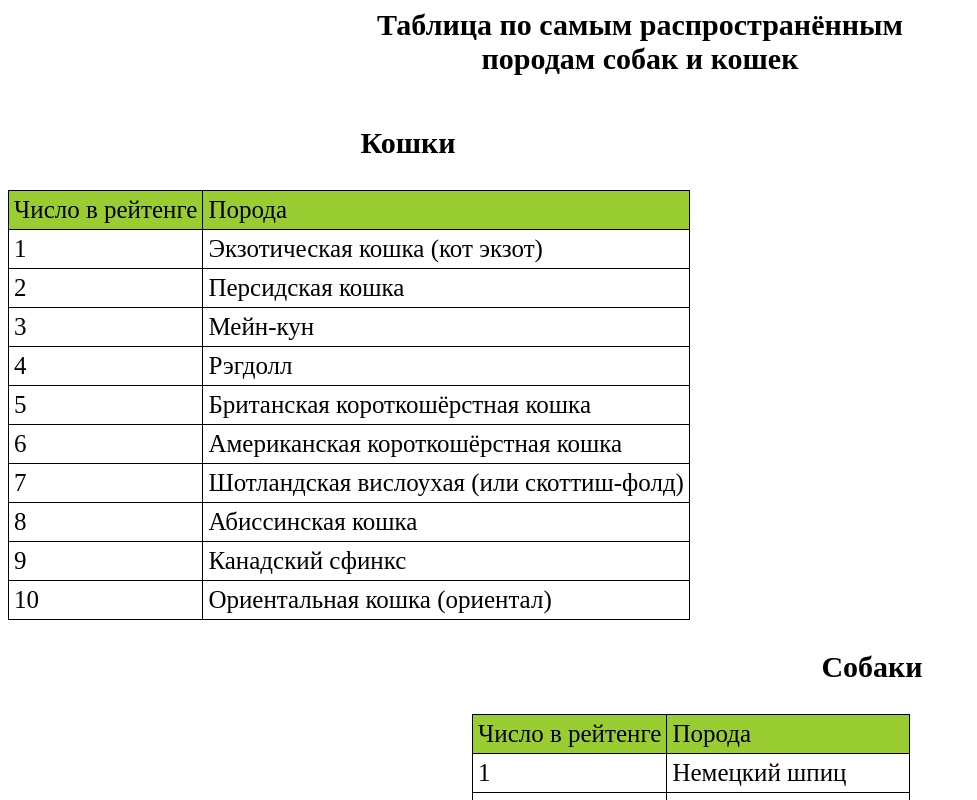
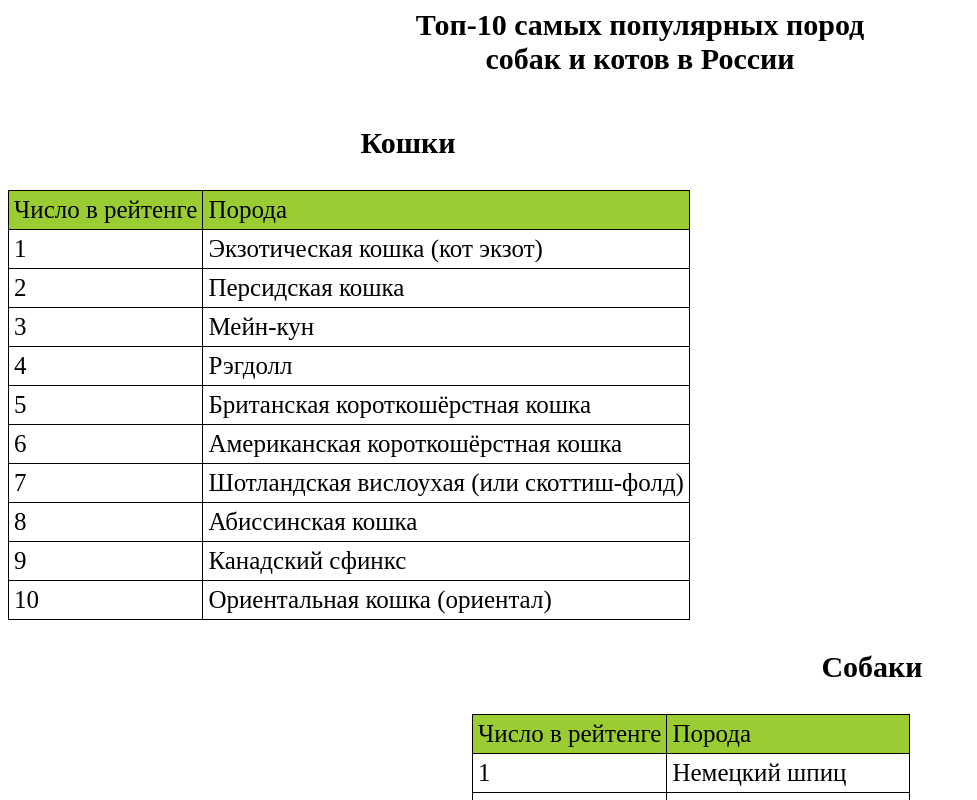
Before and after one commit to AlexYT890/table.dogsandcats, a plain HTML site: page index.html in a window 1280 px wide. Shown: the top 800 px of the page, without its empty margins (0-977 px from the left). Drawn offline with Linux system fonts and the light colour scheme.

Commit message:
Update index.html

```diff
--- a/index.html
+++ b/index.html
@@ -5,7 +5,7 @@
     </head>
     <body>
         <main>
-            <h1>Таблица по самым распространённым<br/>породам собак и кошек</h1>
+            <h1>Топ-10 самых популярных пород<br/> собак и котов в России</h1>
             <section>
                 <article class="cat">
                     <h1>Кошки</h1>
```
